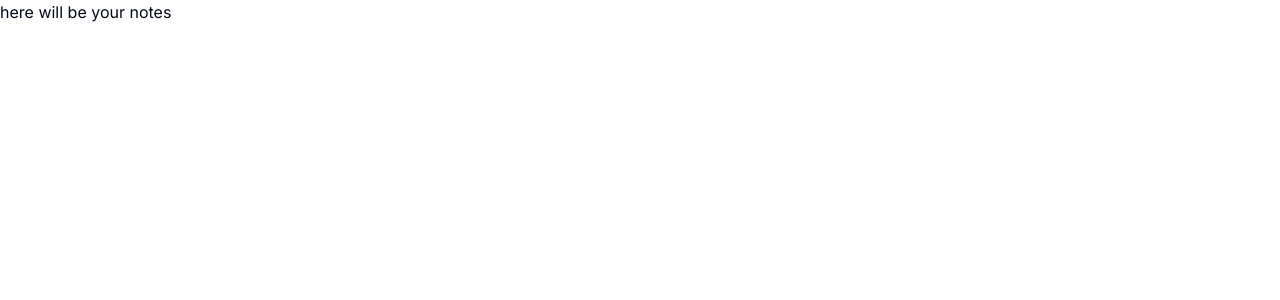
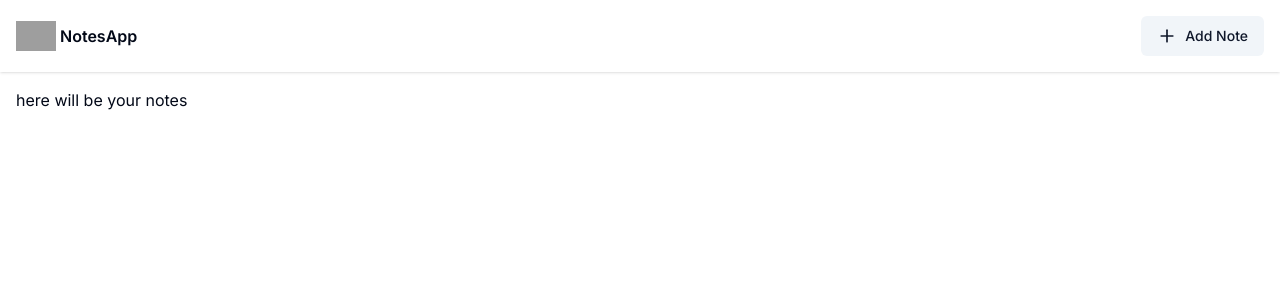
Before and after one commit to yaegareren/notes-app, a Next.js app: page /notes in a window 1280 px wide. Shown: the top 300 px of the page. Built offline with nearby package versions, Linux system fonts and the light colour scheme; grey boxes are pictures that could not be loaded.

Commit message:
built navbar and home pages

```diff
--- /dev/null
+++ b/src/app/notes/Navbar.tsx
@@ -0,0 +1,30 @@
+import Image from "next/image";
+import Link from "next/link";
+import logo from "@/assets/logoipsum-280.svg";
+import { UserButton } from "@clerk/nextjs";
+import { Button } from "@/components/ui/button";
+import { Plus } from "lucide-react";
+
+export default function Navbar() {
+  return (
+    <div className="p-4 shadow">
+      <div className="max-w-7xl m-auto flex flex-wrap gap-3 items-center justify-between">
+        <Link href={"/notes"} className="flex items-center gap-1">
+          <Image src={logo} alt="notesLogo" width={40} height={40} />
+          <span className="font-semibold">NotesApp</span>
+        </Link>
+        <div className="flex items-center gap-2">
+          <UserButton
+            afterSignOutUrl="/"
+            appearance={{
+              elements: { avatarBox: { width: "2.5rem", height: "2.5rem" } },
+            }}
+          />
+          <Button variant="secondary">
+            <Plus size={20} className="mr-2" /> Add Note
+          </Button>
+        </div>
+      </div>
+    </div>
+  );
+}
--- /dev/null
+++ b/src/app/notes/layout.tsx
@@ -0,0 +1,10 @@
+import Navbar from "./Navbar";
+
+export default function Layout({ children }: { children: React.ReactNode }) {
+  return (
+    <>
+      <Navbar />
+      <main className="p-4 max-w-7xl m-auto">{children}</main>
+    </>
+  );
+}
--- a/src/app/page.tsx
+++ b/src/app/page.tsx
@@ -1,7 +1,32 @@
+import Image from "next/image";
+import logo from "@/assets/logoipsum-280.svg";
+import { Button } from "@/components/ui/button";
+import Link from "next/link";
+import { auth } from "@clerk/nextjs";
+import { redirect } from "next/navigation";
+
 export default function Home() {
+  const { userId } = auth();
+
+  if (userId) redirect("/notes");
+
   return (
     <>
-      <div className="text-blue-600">NOTES App</div>
+      <main className="flex flex-col h-screen items-center justify-center gap-5">
+        <div className="flex items-center gap-4">
+          <Image src={logo} alt="logo" width={100} height={100} />
+          <span className="font-bold tracking-tight text-4xl lg:text-5xl text-gray-700">
+            Notes Application
+          </span>
+        </div>
+        <p className="text-center max-w-prose">
+          a modern notes application built using next.js, mongodb, tailwindcss
+          and clerk
+        </p>
+        <Button size="lg" asChild>
+          <Link href="/notes">Open</Link>
+        </Button>
+      </main>
     </>
   );
 }
```
